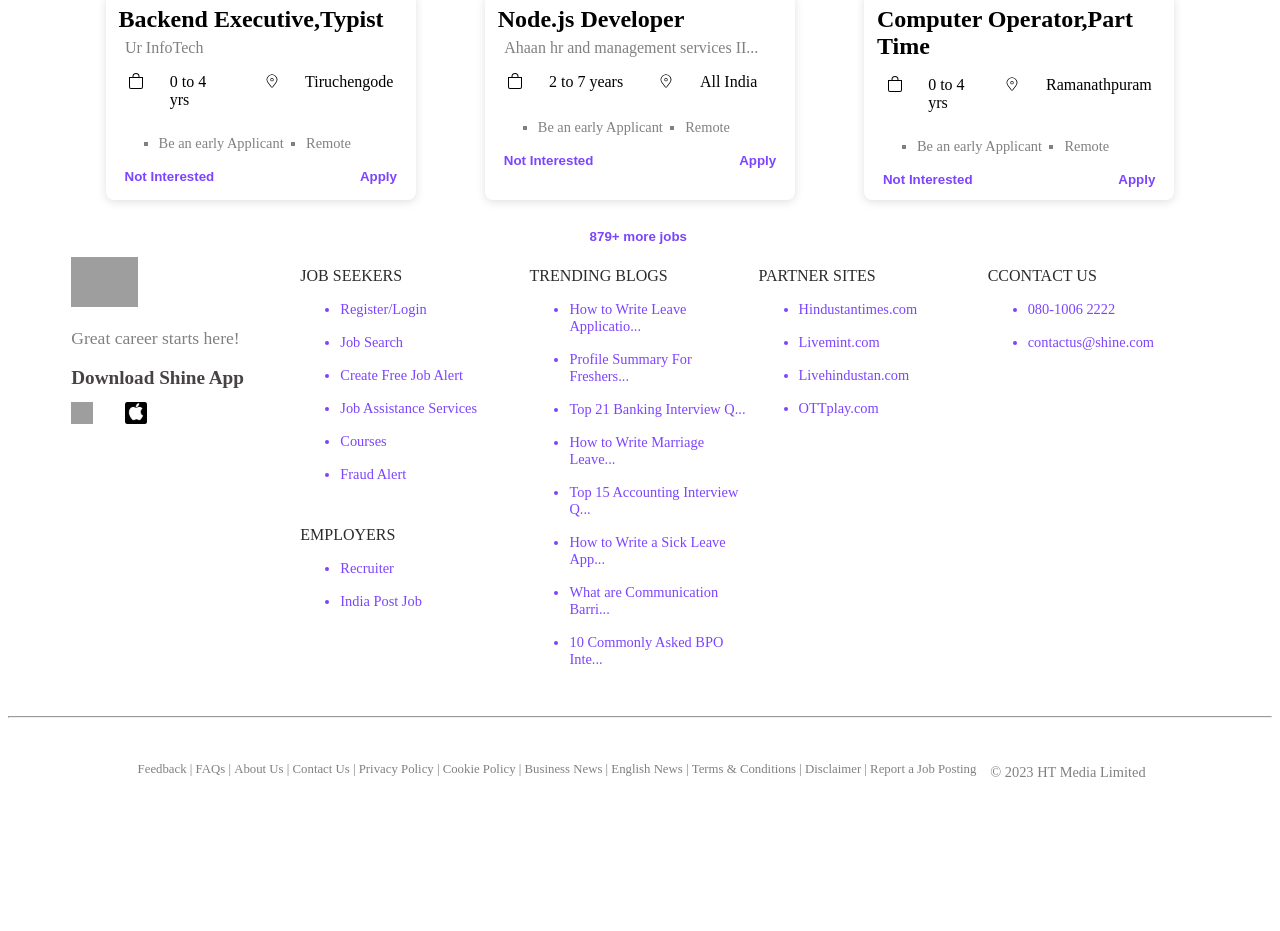
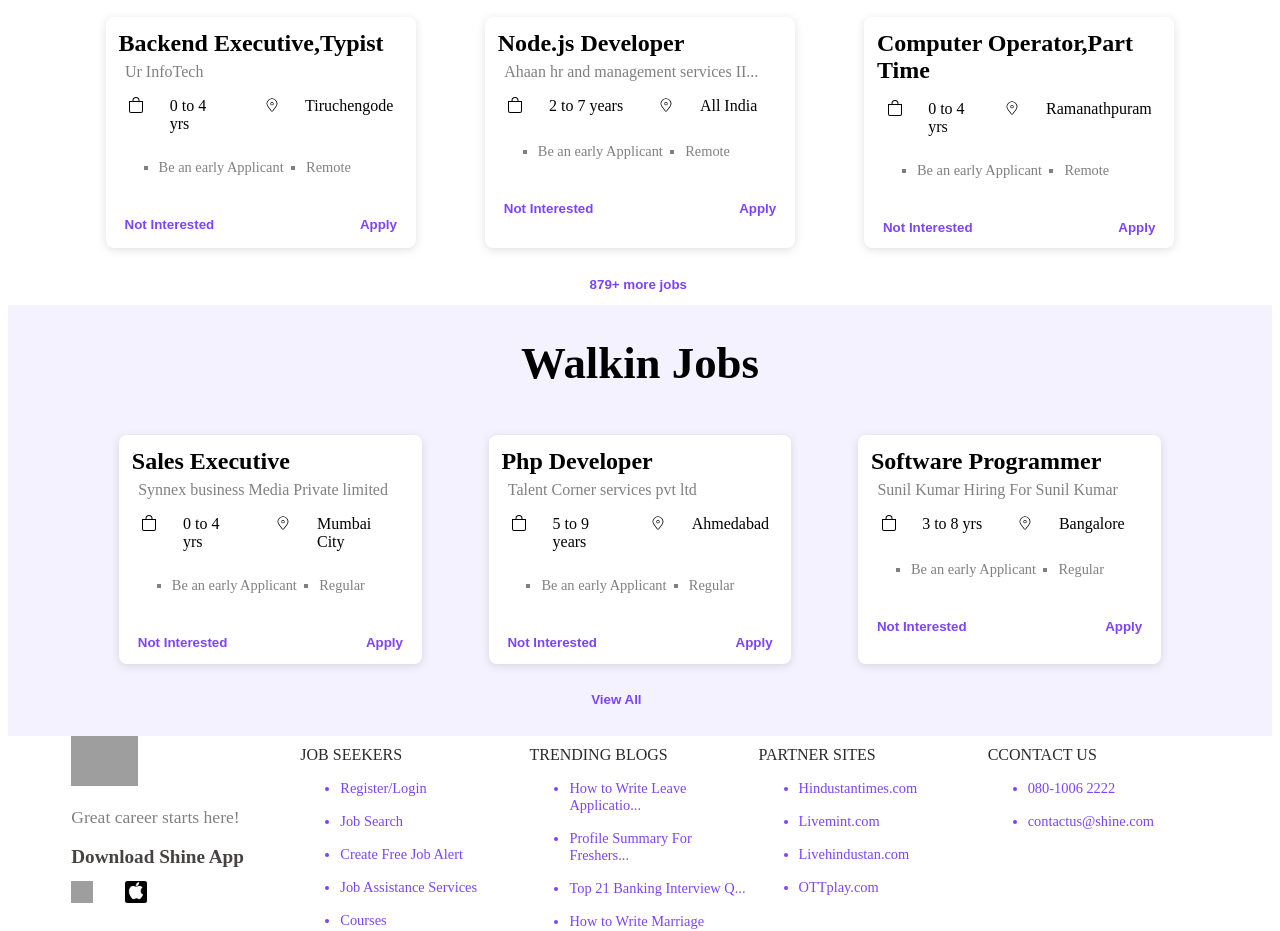
Before and after one commit to Vijendra2244/Shine.com, a React (Vite) app in the folder Shine_Clone/: page / in a window 1280 px wide. Shown: the part 3051-3982 px from the top of the page. Before the commit the page ends 3878 px from the top, so only its background shows below. Built offline with nearby package versions, Linux system fonts and the light colour scheme; grey boxes are pictures that could not be loaded.

Commit message:
Added a Walkin job components

```diff
--- a/Shine_Clone/src/App.jsx
+++ b/Shine_Clone/src/App.jsx
@@ -8,6 +8,7 @@
 import Remote from "./Components/RemoteJobs/Remote";
 import Swiper from "./Components/Swiper/SwiperImage";
 import Trending from "./Components/Trending/Trending";
+import Walkin from "./Components/WalkinJobs/Walkin";
 function App() {
   return (
     <>
@@ -19,6 +20,7 @@
       <Comapny />
       <Applicants/>
       <Remote/>
+      <Walkin/>
       <Footer />
       <CopyRight />
     </>
--- a/Shine_Clone/src/Components/CardComponents/Card.module.css
+++ b/Shine_Clone/src/Components/CardComponents/Card.module.css
@@ -42,6 +42,7 @@
 .buttonInterested{
     display: flex;
     justify-content: space-between;
+    margin-top: 2.5rem;
 }
 .buttonStyling{
  border: none;
--- /dev/null
+++ b/Shine_Clone/src/Components/WalkinJobs/Walkin.jsx
@@ -0,0 +1,49 @@
+import React from "react";
+import styles from "./Walkin.module.css";
+import Card from "../CardComponents/Card";
+function Walkin() {
+  return (
+    <div className={styles.mainWalkin}>
+      <div>
+        <h1 className={styles.headingOfWalkin}>Walkin Jobs</h1>
+        <div className={styles.cardContainerWalkin}>
+          <Card
+            Heading={"Sales  Executive"}
+            Company={"Synnex business Media Private limited"}
+            years={"0 to 4 yrs"}
+            location={"Mumbai City"}
+            early={"Be an early Applicant"}
+            regular={"Regular"}
+            NotInterested={"Not Interested"}
+            Apply={"Apply"}
+          />
+          <Card
+            Heading={"Php Developer"}
+            Company={"Talent Corner services pvt ltd"}
+            years={"5 to 9 years"}
+            location={"Ahmedabad"}
+            early={"Be an early Applicant"}
+            regular={"Regular"}
+            NotInterested={"Not Interested"}
+            Apply={"Apply"}
+          />
+          <Card
+            Heading={" Software Programmer"}
+            Company={"Sunil Kumar Hiring For Sunil Kumar"}
+            early={"Be an early Applicant"}
+            regular={"Regular"}
+            years={"3 to 8 yrs"}
+            location={"Bangalore"}
+            NotInterested={"Not Interested"}
+            Apply={"Apply"}
+          />
+        </div>
+        <div className={styles.buttonViewWalkin}>
+          <button className={styles.viewBtnForWalkin}>View All</button>
+        </div>
+      </div>
+    </div>
+  );
+}
+
+export default Walkin;
--- /dev/null
+++ b/Shine_Clone/src/Components/WalkinJobs/Walkin.module.css
@@ -0,0 +1,30 @@
+.mainWalkin {
+    background-color: #f4f2ff;
+    padding: 1rem;
+  }
+  .headingOfWalkin {
+    margin-top: 1rem;
+    text-align: center;
+    font-size: 2.8rem;
+  }
+  .cardContainerWalkin {
+    display: flex;
+    width: 90%;
+    margin: auto;
+    padding: 1rem;
+    justify-content: space-around;
+  }
+  .buttonViewWalkin {
+    width: 10%;
+    margin: auto;
+  }
+  .viewBtnForWalkin{
+      cursor: pointer;
+    padding: 0.8rem;
+    border-radius: 8px;
+    color: #7c44ff;
+    border: none;
+    outline: none;
+    background-color: transparent;
+    font-weight: bold;
+  }
```
